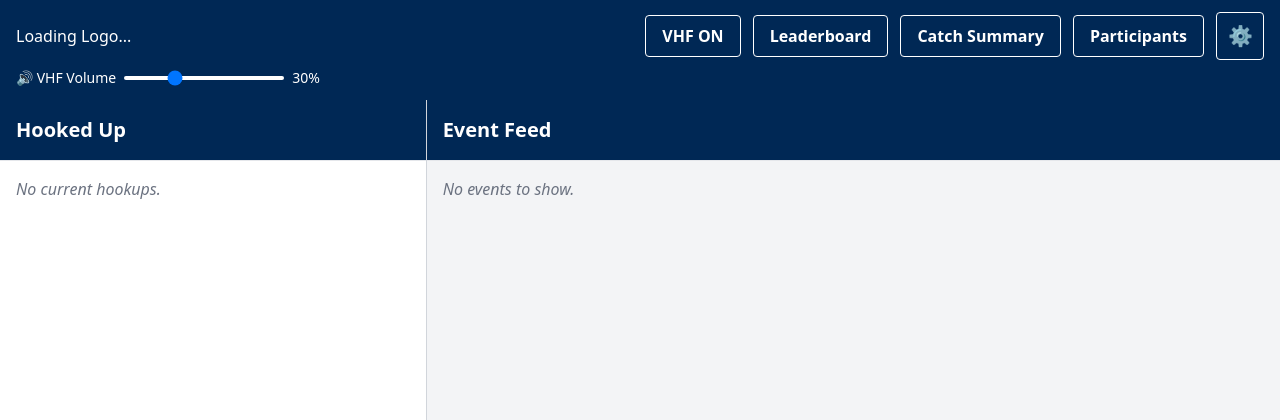
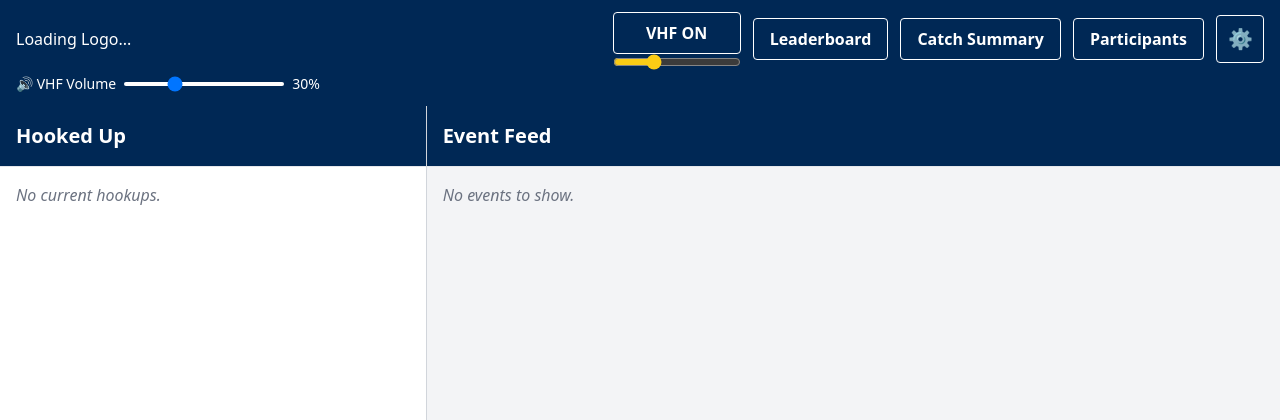
Before and after one commit to js9467/bigrock-app, a Flask app: page / in a window 1280 px wide. Shown: the top 420 px of the page. Run offline with Flask 3, Linux system fonts and the light colour scheme; data that the repository does not hold is empty; some libraries are stand-ins or nearby versions.

Commit message:
Update index.html

```diff
--- a/templates/index.html
+++ b/templates/index.html
@@ -36,10 +36,17 @@
       <span v-if="radioPlaying" class="text-sm text-green-300 animate-pulse ml-4">🎧 VHF Playing</span>
     </div>
     <div class="flex items-center gap-3">
-      <button @click="toggleRadio"
-              class="px-4 py-2 text-white font-semibold border border-white rounded hover:bg-white hover:text-blue-900 transition">
-        {{ radioPlaying ? 'VHF OFF' : 'VHF ON' }}
-      </button>
+      <div class="flex flex-col items-start space-y-1">
+  <button @click="toggleRadio"
+          class="w-32 px-4 py-2 text-white font-semibold border border-white rounded hover:bg-white hover:text-blue-900 transition">
+    {{ radioPlaying ? 'VHF OFF' : 'VHF ON' }}
+  </button>
+  <input type="range" min="0" max="100" step="1"
+         v-model="settings.radio_volume"
+         @change="saveRadioVolume"
+         class="h-2 w-32 accent-yellow-400 cursor-pointer" />
+</div>
+
 
       <a href="/leaderboard"
          class="px-4 py-2 text-white font-semibold border border-white rounded hover:bg-white hover:text-blue-900 transition">
```
